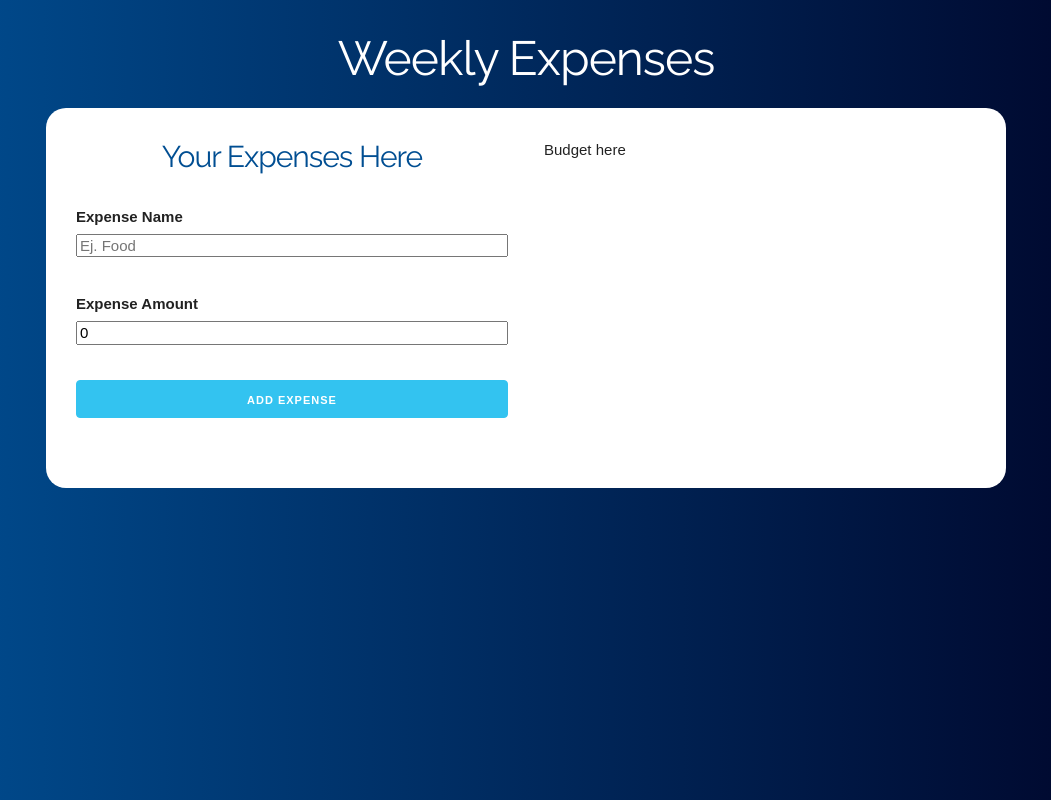
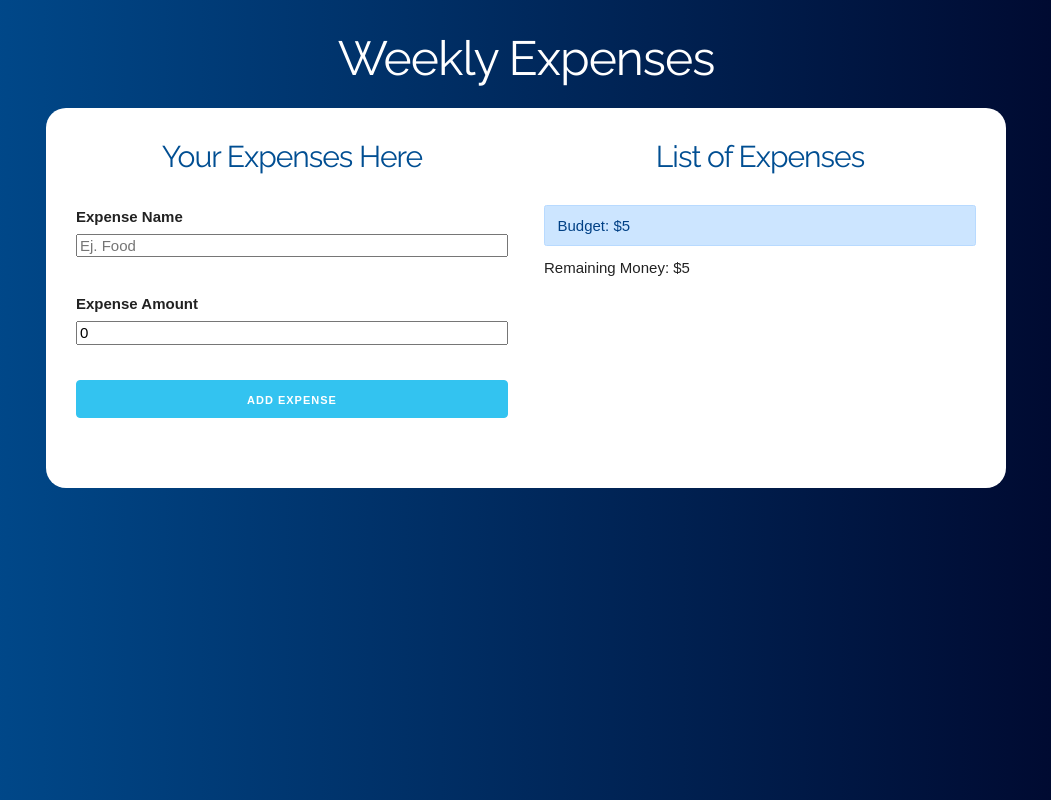
Before and after one commit to CesarCachay/React-Budget-Manager, a React (Create React App) app: page / in a window 1280 px wide. Both pictures are taken after typing "5" into the empty fields and a click on the input "Submit budget". Shown: the whole page, without its empty margins (114-1165 px from the left). Built offline with nearby package versions, Linux system fonts and the light colour scheme.

Commit message:
Show expenses & the bugdet

```diff
--- a/package.json
+++ b/package.json
@@ -3,6 +3,7 @@
   "version": "0.1.0",
   "private": true,
   "dependencies": {
+    "@emotion/core": "^10.0.10",
     "react": "^16.8.6",
     "react-dom": "^16.8.6",
     "react-scripts": "3.0.1",
--- a/src/App.js
+++ b/src/App.js
@@ -1,13 +1,27 @@
-import React, { useState } from "react";
+import React, { useState, useEffect } from "react";
 
 import Form from "./components/Form";
 import Question from "./components/Question";
+import List from "./components/List";
+import ControlBudget from "./components/ControlBudget";
 
 function App() {
   const [budget, setBudget] = useState(0);
+  const [moneyLeft, setMoneyLeft] = useState(0);
   const [askBudget, setAskBudget] = useState(true);
+  const [createExpense, setCreateExpense] = useState(false);
   const [expense, setExpense] = useState({});
   const [expenses, setExpenses] = useState([]);
+
+  useEffect(() => {
+    if (createExpense) {
+      const listExpenses = [...expenses, expense];
+      setExpenses(listExpenses);
+
+      // Once it creates an expense, change it to false again
+      setCreateExpense(false);
+    }
+  }, [createExpense]);
 
   return (
     <div className="App container">
@@ -15,13 +29,24 @@ function App() {
         <h1>Weekly Expenses</h1>
         <div className="mainContent content">
           {askBudget ? (
-            <Question setBudget={setBudget} setAskBudget={setAskBudget} />
+            <Question
+              setBudget={setBudget}
+              setAskBudget={setAskBudget}
+              setMoneyLeft={setMoneyLeft}
+            />
           ) : (
             <div className="row">
               <div className="one-half column">
-                <Form setExpense={setExpense} />
+                <Form
+                  setExpense={setExpense}
+                  setCreateExpense={setCreateExpense}
+                  setMoneyLeft={setMoneyLeft}
+                />
               </div>
-              <div className="one-half column">Budget here</div>
+              <div className="one-half column">
+                <List expenses={expenses} />
+                <ControlBudget budget={budget} moneyLeft={moneyLeft} />
+              </div>
             </div>
           )}
         </div>
--- /dev/null
+++ b/src/components/ControlBudget.js
@@ -0,0 +1,12 @@
+import React from "react";
+
+const ControlBudget = ({ budget, moneyLeft }) => {
+  return (
+    <>
+      <div className="alert alert-primary">Budget: ${budget}</div>
+      <div className="">Remaining Money: ${moneyLeft}</div>
+    </>
+  );
+};
+
+export default ControlBudget;
--- /dev/null
+++ b/src/components/Expense.js
@@ -0,0 +1,12 @@
+import React from "react";
+
+const Expense = ({ expense }) => (
+  <li className="expenses">
+    <p>
+      {expense.nameExpense}
+      <span className="gasto">$ {expense.qtyExpense}</span>
+    </p>
+  </li>
+);
+
+export default Expense;
--- a/src/components/Form.js
+++ b/src/components/Form.js
@@ -4,7 +4,7 @@ import shortid from "shortid";
 import Error from "./Error";
 
 function Form(props) {
-  const { setExpense } = props;
+  const { setExpense, setCreateExpense } = props;
   const [nameExpense, setNameExpense] = useState("");
   const [qtyExpense, setQtyExpense] = useState(0);
   const [error, setError] = useState(false);
@@ -28,6 +28,7 @@ function Form(props) {
 
     // Transfer the expense to the main component
     setExpense(expense);
+    setCreateExpense(true);
 
     // Delete alert
     setError(false);
--- /dev/null
+++ b/src/components/List.js
@@ -0,0 +1,16 @@
+import React from "react";
+
+import Expense from "./Expense";
+
+function List({ expenses }) {
+  return (
+    <div className="performed-expenses">
+      <h2>List of Expenses</h2>
+      {expenses.map(expense => (
+        <Expense key={expense.id} expense={expense} />
+      ))}
+    </div>
+  );
+}
+
+export default List;
--- a/src/components/Question.js
+++ b/src/components/Question.js
@@ -6,7 +6,7 @@ function Question(props) {
   const [quantity, setQuantity] = useState(0);
   const [error, setError] = useState(false);
 
-  const { setBudget, setAskBudget } = props;
+  const { setBudget, setAskBudget, setMoneyLeft } = props;
 
   const saveBudget = e => {
     e.preventDefault();
@@ -19,6 +19,7 @@ function Question(props) {
     // After validate
     setError(false);
     setBudget(quantity);
+    setMoneyLeft(quantity);
     setAskBudget(false);
   };
 
--- a/src/index.css
+++ b/src/index.css
@@ -27,7 +27,7 @@ header {
 .presupuesto p span {
   font-weight: normal;
 }
-#gastos {
+#expenses {
   margin-bottom: 30px;
 }
 h1 {
@@ -78,25 +78,25 @@ h2 {
   background-color: #fff3cd;
   border-color: #ffeeba;
 }
-.gastos-realizados {
+.performed-expenses {
   margin-bottom: 2rem;
 }
-.gastos-realizados li {
+.performed-expenses li {
   list-style: none;
   margin-bottom: 0rem;
   border-bottom: 1px solid #e1e1e1;
   padding: 1rem 0;
 }
-.gastos-realizados li:last-of-type {
+.performed-expenses li:last-of-type {
   margin-bottom: 0 !important;
 }
-.gastos-realizados li p {
+.performed-expenses li p {
   display: flex;
   justify-content: space-between;
   align-items: center;
   margin: 0;
 }
-.gastos-realizados li p .gasto {
+.performed-expenses li p .gasto {
   background-color: #004085;
   padding: 1rem;
   color: white;
```
Also changed, not shown: 1 other file (tests, documents, lock files or other folders).
